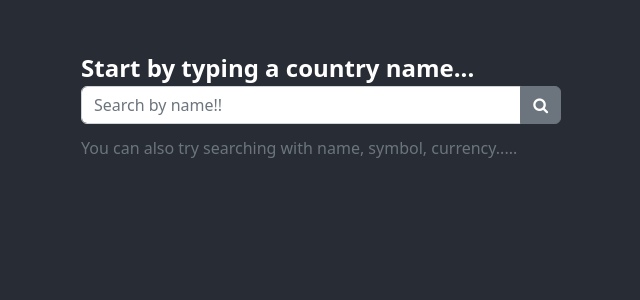
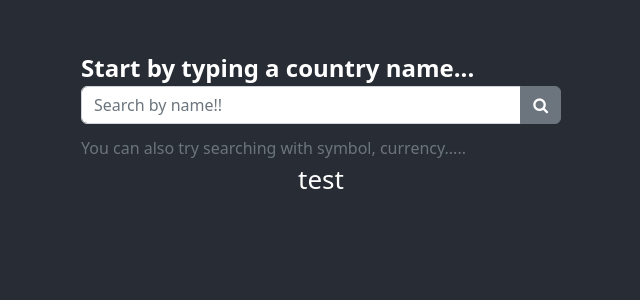
Before and after one commit to kumargandhi/deshon, a React (Create React App) app: page / in a window 1280 px wide. Shown: the top 300 px of the page, without its empty margins (319-959 px from the left). Built offline with nearby package versions, Linux system fonts and the light colour scheme.

Commit message:
Rest countried integration

```diff
--- a/package.json
+++ b/package.json
@@ -6,6 +6,7 @@
     "@testing-library/jest-dom": "^5.16.4",
     "@testing-library/react": "^13.3.0",
     "@testing-library/user-event": "^13.5.0",
+    "axios": "^0.27.2",
     "bootstrap": "^5.2.0",
     "font-awesome": "^4.7.0",
     "react": "^18.2.0",
--- a/public/index.html
+++ b/public/index.html
@@ -24,7 +24,7 @@
       work correctly both with client-side routing and a non-root public URL.
       Learn how to configure a non-root public URL by running `npm run build`.
     -->
-    <title>React App</title>
+    <title>deshon</title>
   </head>
   <body>
     <noscript>You need to enable JavaScript to run this app.</noscript>
--- a/src/App.js
+++ b/src/App.js
@@ -1,13 +1,44 @@
 import React, { Component } from "react";
 import SearchBar from "./components/searchBar";
 import "./App.css";
+import axios from "axios";
 
 class App extends Component {
+
+  results = [
+    {
+      name: 'test'
+    }
+  ];
+
+  handleSearch = (e, search) => {
+    e.preventDefault();
+    console.log('search clicked' + search);
+    axios
+      .get(
+        'https://restcountries.com/v3.1/name/' + search
+      )
+      .then(response => {
+        this.results = response.data;
+      })
+      .catch(error => {
+        console.log(
+          "Encountered an error with fetching and parsing data",
+          error
+        );
+      });
+  }
+
   render() {
     return (
       <div className="App">
         <div className="App-main">
-          <SearchBar></SearchBar>
+          <SearchBar onSearch={this.handleSearch}></SearchBar>
+          <div>
+          {
+            this.results.map((item) => (<div>{item.name}</div>))
+          }
+        </div>
         </div>
       </div>
     );
--- a/src/components/searchBar.jsx
+++ b/src/components/searchBar.jsx
@@ -2,6 +2,11 @@ import React, { Component } from "react";
 
 class SearchBar extends Component {
   render() {
+    const { onSearch } = this.props;
+    let {search} = this.props;
+    const updateSearch = e => {
+      search= e.target.value;
+    }
     return (
       <div className="search-bar">
         <div className="row">
@@ -16,14 +21,15 @@ class SearchBar extends Component {
               aria-label="Search by name!!"
               aria-describedby="button-addon2"
               id="countryNameInput"
+              onChange={updateSearch}
             />
-            <button className="btn btn-secondary" type="button" id="button-addon2">
+            <button className="btn btn-secondary" type="button" id="button-addon2" onClick={e => onSearch(e, search)}>
               <i className="fa fa-search" aria-hidden="true" />
             </button>
           </div>
         </div>
         <div id="countryHelp" className="form-text fw-light fs-6">
-          You can also try searching with name, symbol, currency.....
+          You can also try searching with symbol, currency.....
         </div>
       </div>
     );
```
Also changed, not shown: 1 other file (tests, documents, lock files or other folders).
